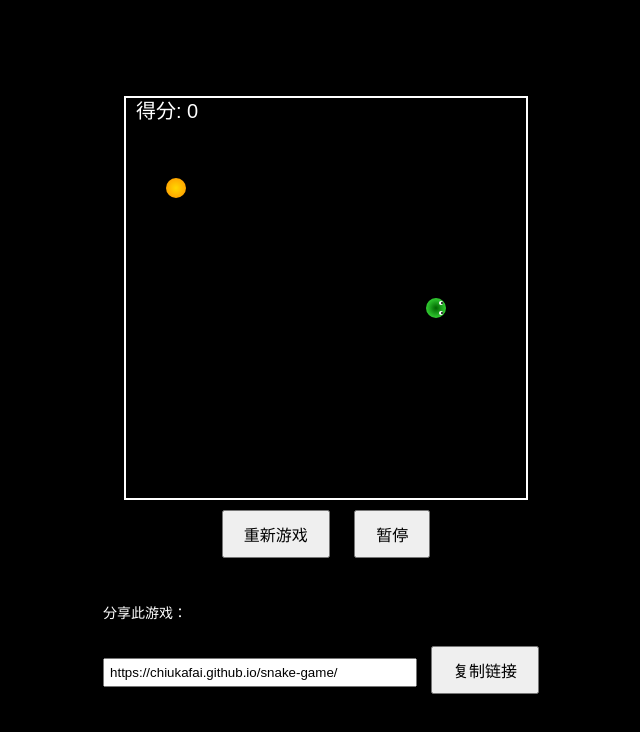
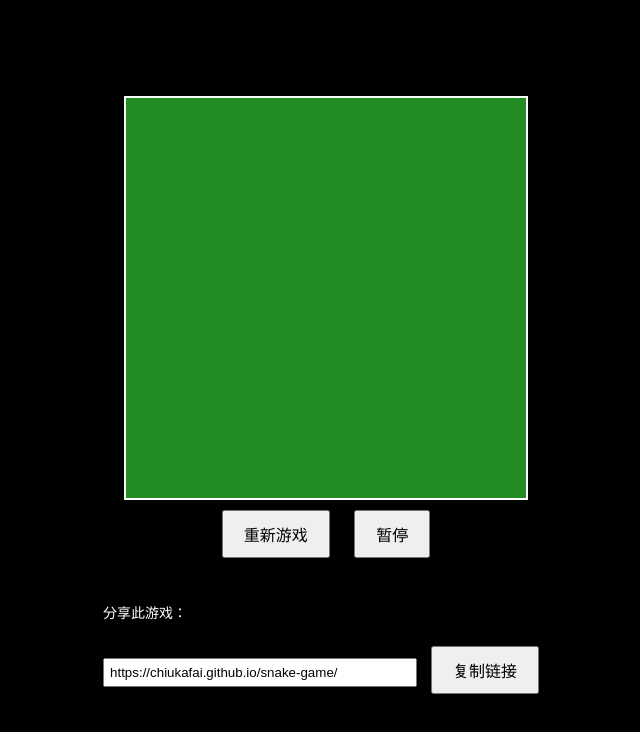
Before and after one commit to chiukafai/snake-game, a plain HTML site: page index.html in a window 1280 px wide. Shown: the whole page, without its empty margins (314-954 px from the left). Drawn offline with Linux system fonts and the light colour scheme.

Commit message:
Update snake game

```diff
--- a/index.html
+++ b/index.html
@@ -50,18 +50,32 @@
         let food = { x: Math.floor(Math.random() * 20) * box, y: Math.floor(Math.random() * 20) * box };
         let direction = 'RIGHT';
         let score = 0;
-        let paused = false;
+        let paused = true; // 游戏初始状态为停止
         let speed = 100; // 初始速度为100ms
         let lastTime = 0;
 
         // 监听键盘事件
         document.addEventListener('keydown', (event) => {
             const key = event.keyCode;
+
+            // 按下方向键后启动游戏
+            if (paused && (key === 37 || key === 38 || key === 39 || key === 40)) {
+                paused = false;
+                startGame();
+            }
+
+            // 更新方向
             if (key === 37 && direction !== 'RIGHT') direction = 'LEFT';
             if (key === 38 && direction !== 'DOWN') direction = 'UP';
             if (key === 39 && direction !== 'LEFT') direction = 'RIGHT';
             if (key === 40 && direction !== 'UP') direction = 'DOWN';
         });
+
+        // 绘制背景
+        function drawBackground() {
+            ctx.fillStyle = '#228B22'; // 草地绿色
+            ctx.fillRect(0, 0, canvas.width, canvas.height);
+        }
 
         // 绘制蛇
         function drawSnake() {
@@ -76,7 +90,7 @@
                     segment.y + box / 2,
                     radius
                 );
-                gradient.addColorStop(0, i === 0 ? '#006400' : '#228B22'); // 深绿色到浅绿色
+                gradient.addColorStop(0, i === 0 ? '#006400' : '#C5B8CF'); // 深绿色到浅绿色
                 gradient.addColorStop(1, '#32CD32');
 
                 ctx.beginPath();
@@ -134,8 +148,7 @@
 
         // 游戏主循环
         function draw() {
-            ctx.clearRect(0, 0, canvas.width, canvas.height);
-
+            drawBackground();
             drawSnake();
             drawFood();
 
@@ -199,7 +212,6 @@
 
         // 开始游戏
         function startGame() {
-            paused = false;
             lastTime = 0;
             requestAnimationFrame(gameLoop);
         }
@@ -211,13 +223,14 @@
             direction = 'RIGHT';
             score = 0;
             speed = 100; // 重置速度
-            startGame();
+            paused = true; // 游戏重新开始时处于停止状态
         }
 
         // 暂停/继续游戏
         function togglePause() {
             paused = !paused;
             document.getElementById('pauseButton').textContent = paused ? '继续' : '暂停';
+            if (!paused) startGame();
         }
 
         // 复制链接功能
@@ -236,8 +249,8 @@
         document.getElementById('restartButton').addEventListener('click', restartGame);
         document.getElementById('pauseButton').addEventListener('click', togglePause);
 
-        // 启动游戏
-        startGame();
+        // 初始化游戏
+        drawBackground(); // 绘制背景
     </script>
 </body>
 </html>
```
